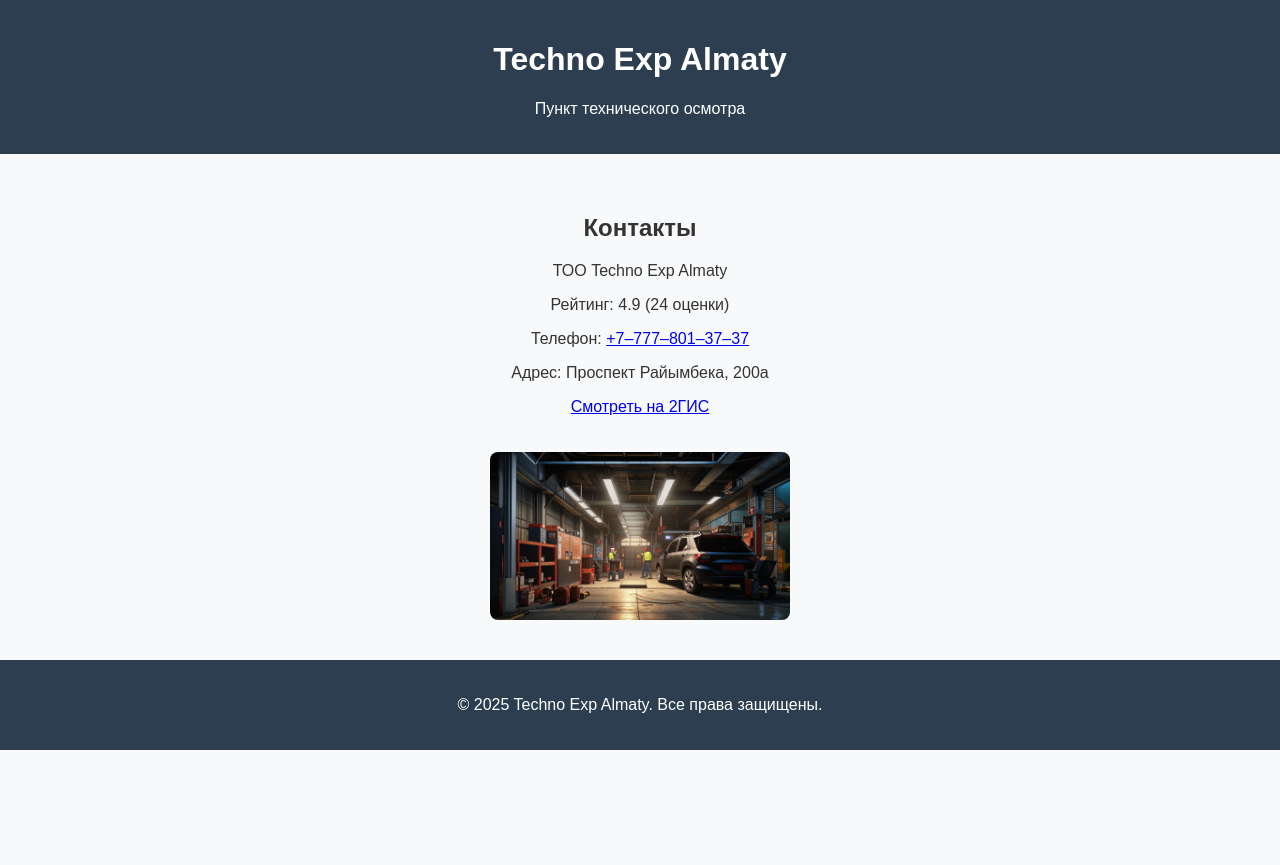
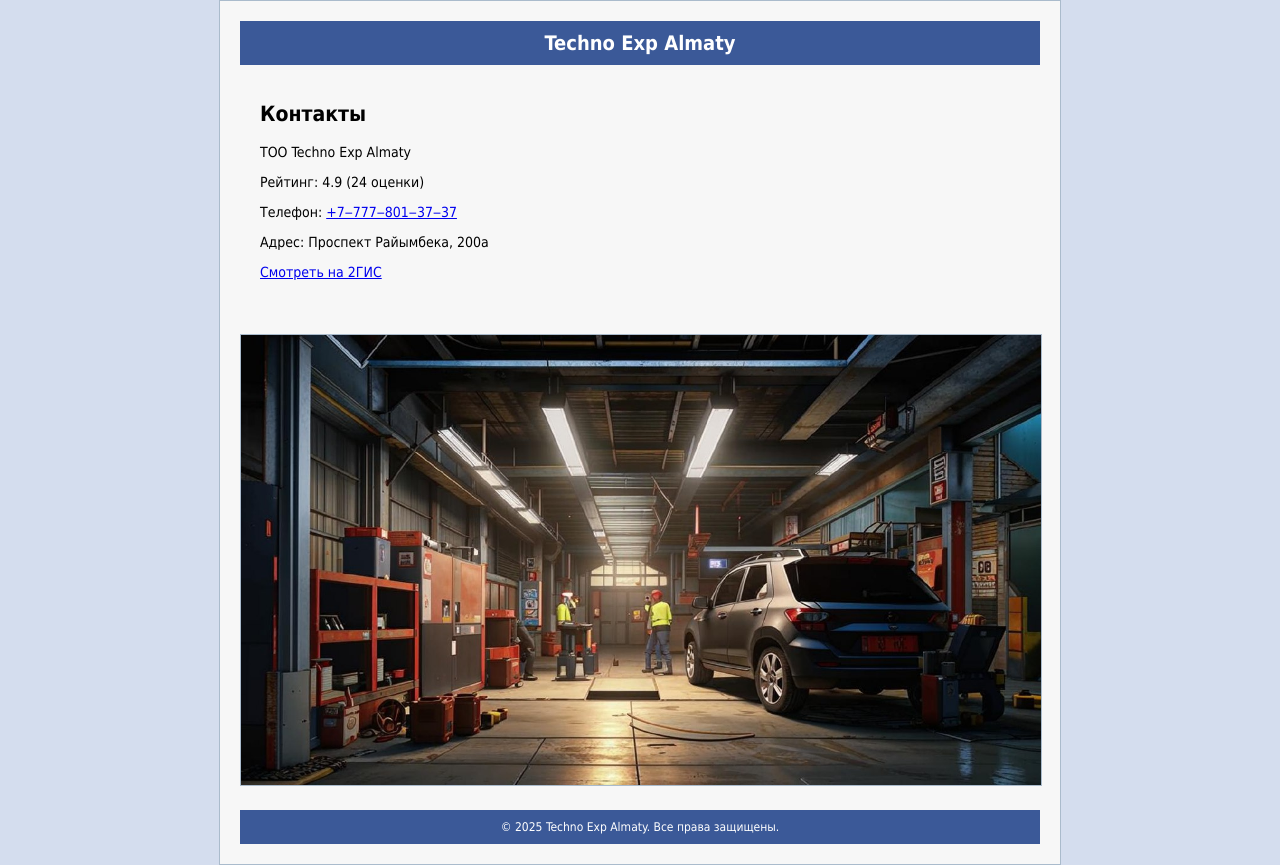
Before and after one commit to vinvyach/technoexp, a plain HTML site: page index.html in a window 1280 px wide. Before the commit the page ends 800 px from the top, so only its background shows below. Drawn offline with Linux system fonts and the light colour scheme.

Commit message:
Update index.html

```diff
--- a/index.html
+++ b/index.html
@@ -6,60 +6,53 @@
     <title>Techno Exp Almaty - Пункт технического осмотра</title>
     <style>
         body {
-            font-family: Arial, sans-serif;
+            font-family: Tahoma, sans-serif;
             margin: 0;
             padding: 0;
-            background-color: #f8f9fa;
-            color: #333;
+            background-color: #d4ddee;
+            color: #000;
         }
         .container {
-            max-width: 1200px;
+            width: 800px;
             margin: 0 auto;
+            background-color: #f7f7f7;
+            border: 1px solid #aabbcc;
             padding: 20px;
         }
         .header {
+            background-color: #3b5998;
+            color: white;
+            padding: 10px;
+            font-size: 20px;
+            font-weight: bold;
             text-align: center;
-            padding: 20px;
-            background-color: #2c3e50;
-            color: white;
         }
         .content {
-            text-align: center;
             padding: 20px;
+            font-size: 14px;
         }
         .images {
-            display: flex;
-            flex-wrap: wrap;
-            justify-content: center;
-            gap: 10px;
+            text-align: center;
+            margin-top: 20px;
         }
         .images img {
-            width: 100%;
-            max-width: 300px;
-            border-radius: 8px;
+            max-width: 100%;
+            border: 1px solid #aabbcc;
         }
         .footer {
             text-align: center;
-            padding: 20px;
-            background-color: #2c3e50;
+            font-size: 12px;
+            padding: 10px;
+            background-color: #3b5998;
             color: white;
             margin-top: 20px;
-        }
-        @media (max-width: 768px) {
-            .images {
-                flex-direction: column;
-                align-items: center;
-            }
         }
     </style>
 </head>
 <body>
-    <div class="header">
-        <h1>Techno Exp Almaty</h1>
-        <p>Пункт технического осмотра</p>
-    </div>
+    <div class="container">
+        <div class="header">Techno Exp Almaty</div>
 
-    <div class="container">
         <div class="content">
             <h2>Контакты</h2>
             <p>ТОО Techno Exp Almaty</p>
@@ -72,10 +65,8 @@
         <div class="images">
             <img src="https://github.com/vinvyach/technoexp/blob/main/photo_2025-02-22_20-44-06.jpg?raw=true" alt="Автомобиль 1">
         </div>
-    </div>
 
-    <div class="footer">
-        <p>&copy; 2025 Techno Exp Almaty. Все права защищены.</p>
+        <div class="footer">&copy; 2025 Techno Exp Almaty. Все права защищены.</div>
     </div>
 </body>
 </html>
```
